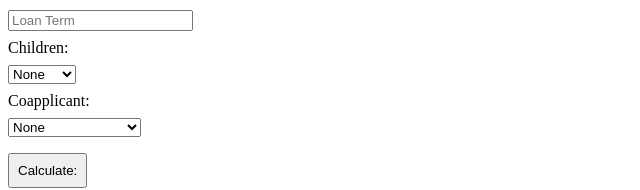
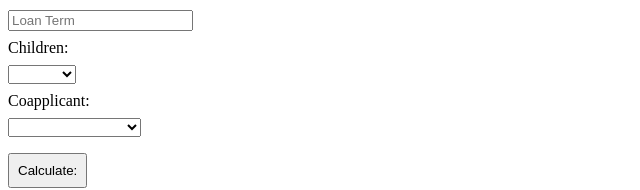
Before and after one commit to Ekaterina-V/loan-calculator, an Angular app: page /calculator in a window 1280 px wide. Shown: the part 158-348 px from the top of the page, without its empty margins (0-640 px from the left). Built offline with nearby package versions, Linux system fonts and the light colour scheme.

Commit message:
Associate the FormGroup model and view

```diff
--- a/src/app/loancalculator/loancalculator.component.html
+++ b/src/app/loancalculator/loancalculator.component.html
@@ -1,4 +1,4 @@
-<form>
+<form [formGroup]="loancalculatorForm">
   <div>
     <label for="monthlyIncome">Monthly Income:</label>
     <input
@@ -6,6 +6,7 @@
       class="form-control"
       id="monthlyIncome"
       placeholder="Monthly Income"
+      formControlName="monthlyIncome"
     />
     <label for="requestedAmount">Requested Amount:</label>
     <input
@@ -13,6 +14,7 @@
       class="form-control"
       id="requestedAmount"
       placeholder="Requested Amount"
+      formControlName="requestedAmount"
     />
     <label for="loanTerm">Loan Term:</label>
     <input
@@ -20,15 +22,16 @@
       class="form-control"
       id="loanTerm"
       placeholder="Loan Term"
+      formControlName="loanTerm"
     />
     <label for="children">Children:</label>
-    <select class="form-control" id="children">
+    <select class="form-control" id="children" formControlName="children">
       <option>None</option>
       <option>Single</option>
       <option>Multiple</option>
     </select>
     <label for="coapplicant">Coapplicant:</label>
-    <select class="form-control" id="coapplicant">
+    <select class="form-control" id="coapplicant" formControlName="coapplicant">
       <option>None</option>
       <option>Single Borrower</option>
       <option>Multiple Borrowers</option>
```
